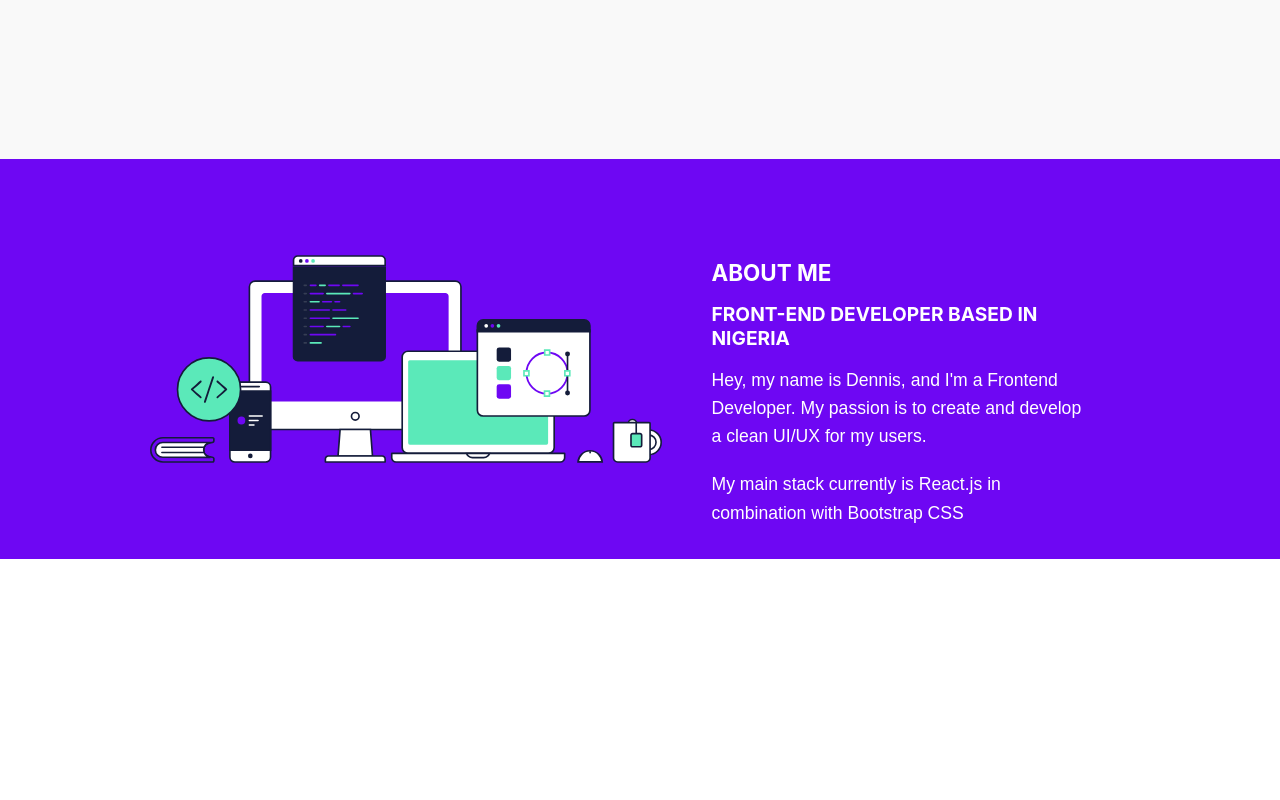
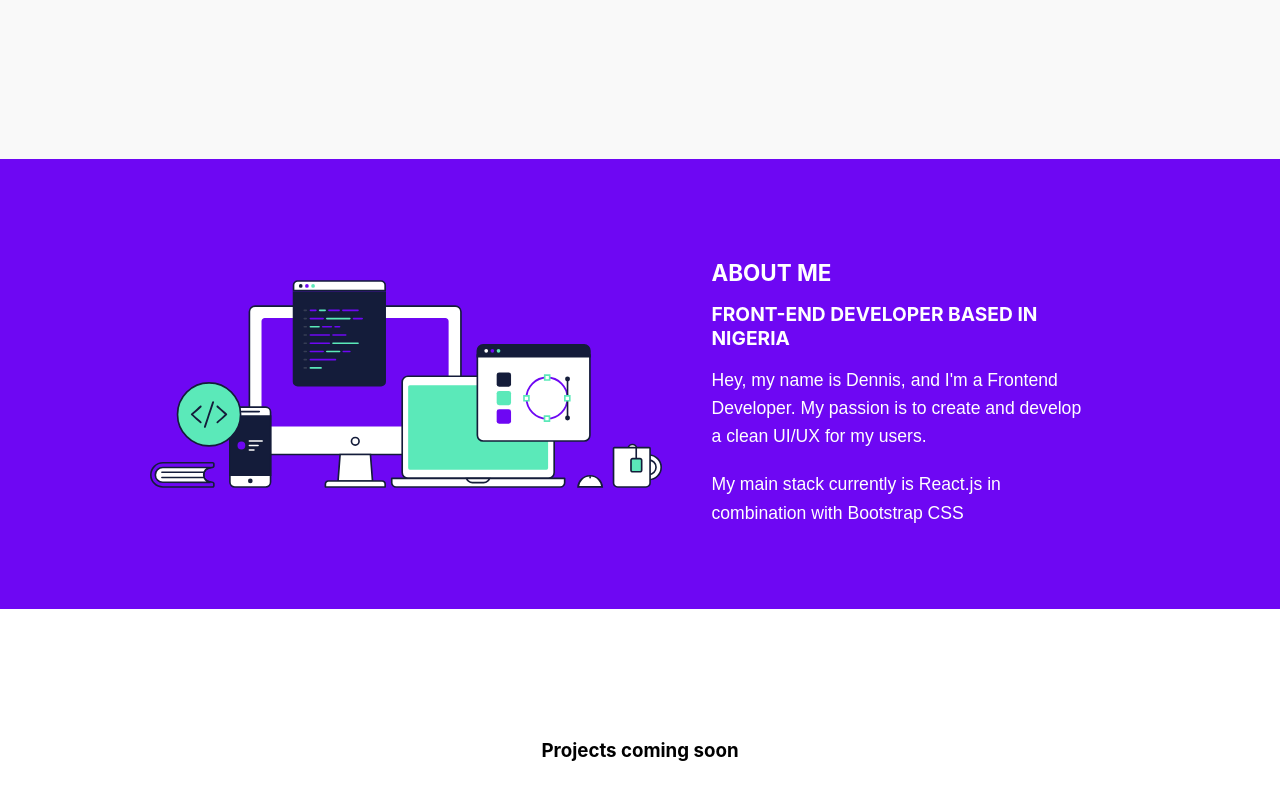
Before and after one commit to dennispaul8/my-portfolio, a React (Vite) app: page / in a window 1280 px wide. Shown: the part 432-1232 px from the top of the page. Before the commit the page ends 991 px from the top, so only its background shows below. Built offline with nearby package versions, Linux system fonts and the light colour scheme.

Commit message:
Add project section

```diff
--- a/src/App.jsx
+++ b/src/App.jsx
@@ -6,6 +6,7 @@ import AnimatedCursor from 'react-animated-cursor'
 import { Navbar } from './components/navbar/Navbar.jsx'
 import { Hero } from './components/hero/Hero.jsx'
 import { About } from './components/about/About.jsx'
+import { Projects } from './components/projects/Projects.jsx'
 
 function App() {
   const [count, setCount] = useState(0)
@@ -16,6 +17,7 @@ function App() {
      <Navbar/>
      <Hero/>
      <About/>
+     <Projects/>
     </>
   )
 }
--- a/src/components/about/About.css
+++ b/src/components/about/About.css
@@ -1,7 +1,7 @@
 
 .about-cont{
     background-color: #6E07F3;
-    height: 400px;
+    height: 450px;
     display: flex;
 }
 
--- /dev/null
+++ b/src/components/projects/Projects.css
@@ -0,0 +1,5 @@
+
+.projects-cont{
+    padding: 130px;
+    text-align: center;
+}
--- /dev/null
+++ b/src/components/projects/Projects.jsx
@@ -0,0 +1,15 @@
+import './Projects.css'
+
+export const Projects = () => {
+
+    return (
+
+        <>
+            <div className="projects-cont">
+
+                <h3>Projects coming soon</h3>
+
+            </div>
+        </>
+    )
+}
```
